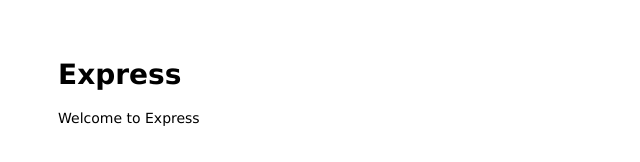
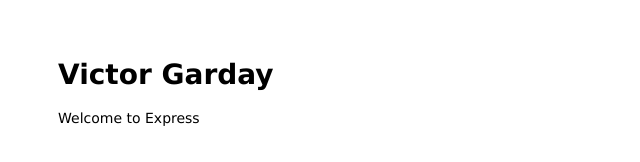
Before and after one commit to MellowMelon7/GITdemo256, a website: page public/index.html in a window 1280 px wide. Shown: the whole page, without its empty margins (0-640 px from the left). Drawn offline with Linux system fonts and the light colour scheme.

Commit message:
Added my Name M06

```diff
--- a/public/index.html
+++ b/public/index.html
@@ -6,7 +6,7 @@
 </head>
 
 <body>
-  <h1>Express</h1>
+  <h1>Victor Garday</h1>
   <p>Welcome to Express</p>
 </body>
 
```
